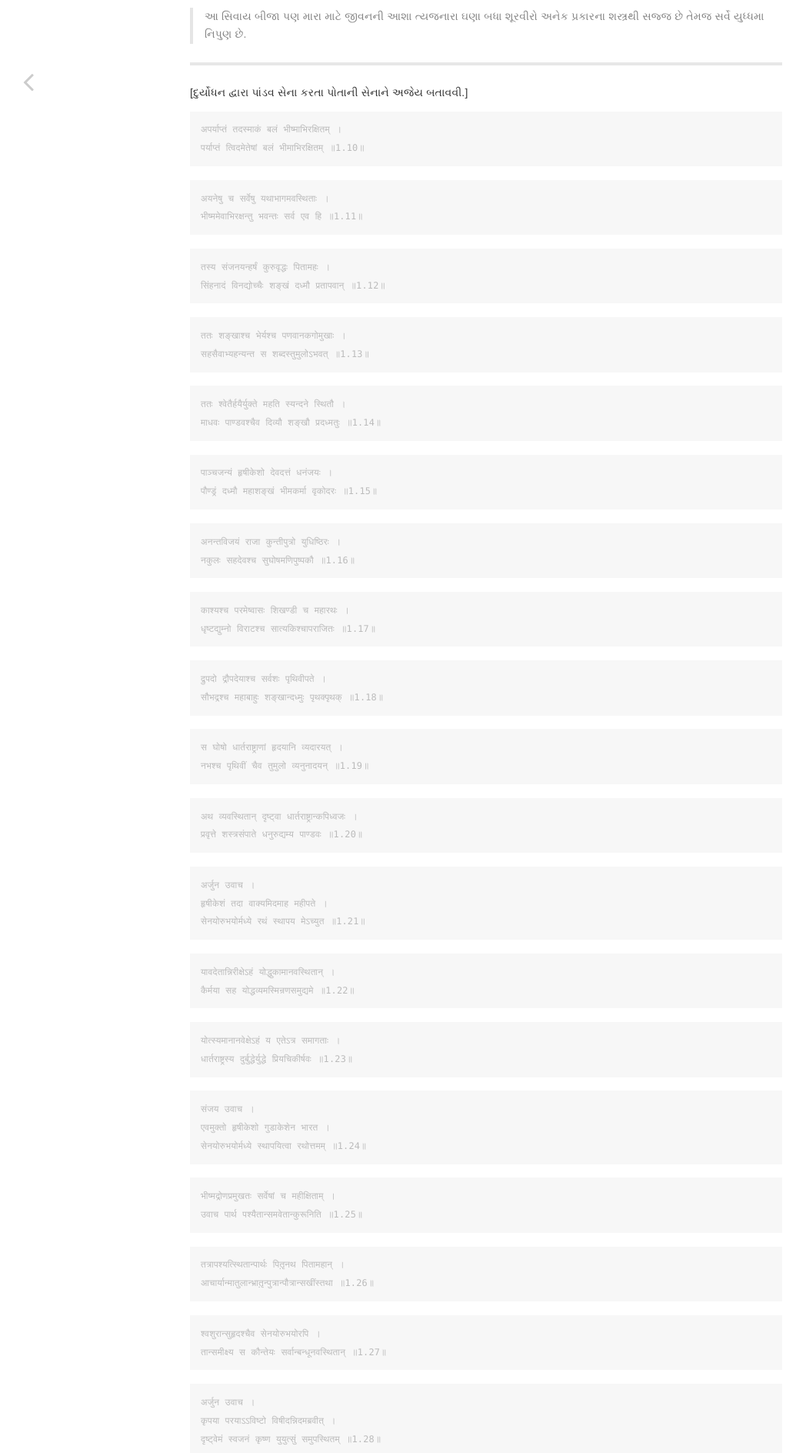
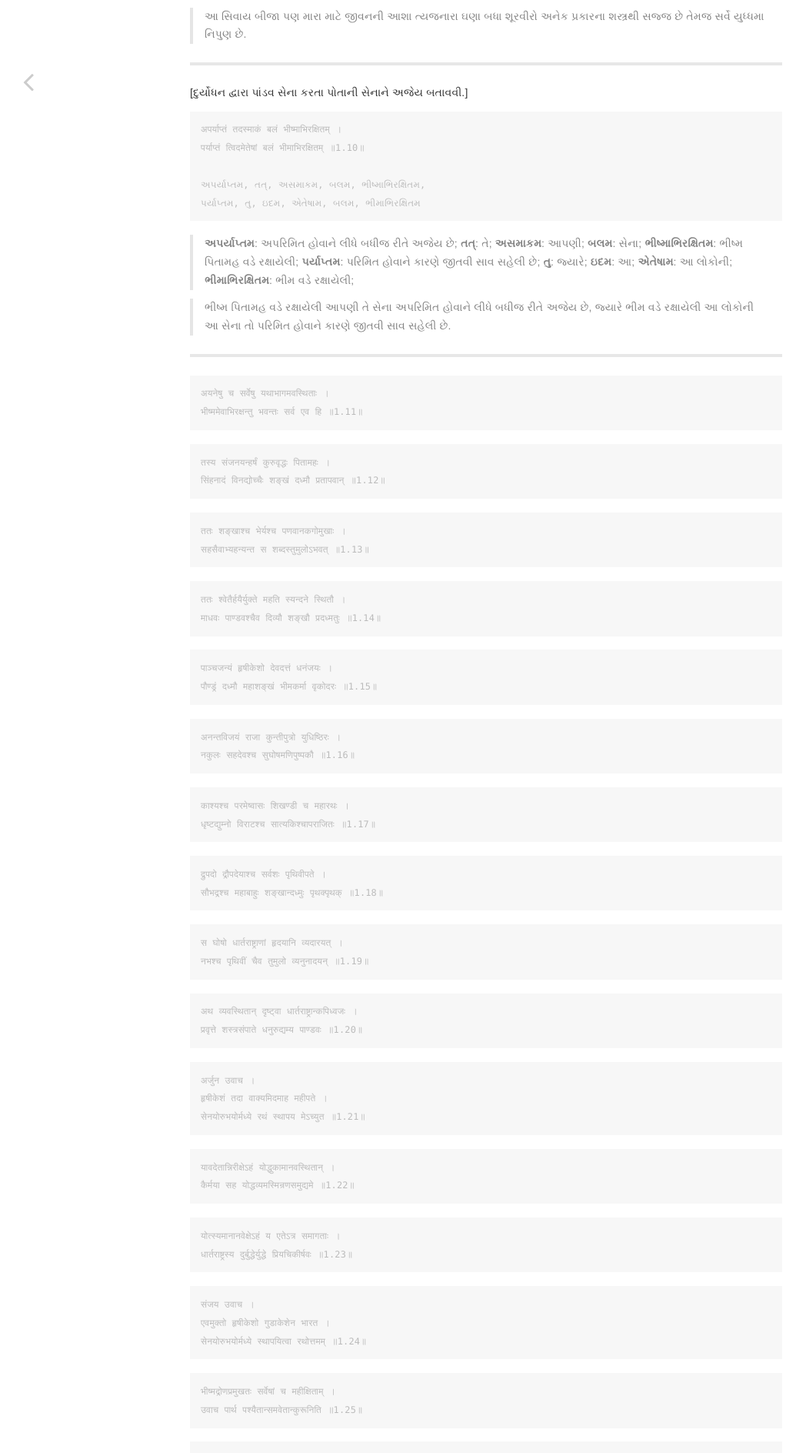
Before and after one commit to bhaveshpp/gita, a Jekyll site: the page built from _adhyay/adhyay1.md, in a window 1280 px wide. Shown: the part 2444-4332 px from the top of the page at 77% size, without its empty margins (8-1056 px from the left). Built offline with Jekyll 4.4.1, drawn with Linux system fonts in a browser that asks for light colours; some of the changed text lies outside the part shown.

Commit message:
1.10 with pronounce and translations

````diff
--- a/_adhyay/adhyay1.md
+++ b/_adhyay/adhyay1.md
@@ -102,9 +102,7 @@ permalink: adhyay/1
 अन्ये च बहवः शूरा मदर्थे त्यक्तजीविताः ।
 नानाशस्त्रप्रहरणाः सर्वे युद्धविशारदाः ॥1.9॥
 ```
-
 (આ સિવાય)
-
 > **अन्ये**: બીજા; **च**: પણ; **बहवः**: ઘણા બધા; **शूरा**: શૂરવીરો; **मदर्थे**: મારા માટે;  **त्यक्तजीविताः**: જીવનની આશા ત્યજનારા;  **नानाशस्त्रप्रहरणाः**: અનેક પ્રકારના શસ્ત્રથી સજ્જ; **सर्वे**: (તેમજ) સર્વે; **युद्धविशारदाः**: યુધ્ધમા નિપુણ;
 
 > આ સિવાય બીજા પણ મારા માટે જીવનની આશા ત્યજનારા ઘણા બધા શૂરવીરો અનેક પ્રકારના શસ્ત્રથી સજ્જ છે તેમજ સર્વે યુધ્ધમા નિપુણ છે.
@@ -116,8 +114,16 @@ permalink: adhyay/1
 ```
 अपर्याप्तं तदस्माकं बलं भीष्माभिरक्षितम् ।
 पर्याप्तं त्विदमेतेषां बलं भीमाभिरक्षितम् ॥1.10॥
+
+અપર્યાપ્તમ, તત્, અસમાકમ, બલમ, ભીષ્માભિરક્ષિતમ,
+પર્યાપ્તમ, તુ, ઇદમ, એતેષામ, બલમ, ભીમાભિરક્ષિતમ
 ```
->
+
+> **અપર્યાપ્તમ**: અપરિમિત હોવાને લીધે બધીજ રીતે અજેય છે; **તત્**: તે; **અસમાકમ**: આપણી; **બલમ**: સેના; **ભીષ્માભિરક્ષિતમ**: ભીષ્મ પિતામહ વડે રક્ષાયેલી; **પર્યાપ્તમ**: પરિમિત હોવાને કારણે જીતવી સાવ સહેલી છે; **તુ**: જ્યારે; **ઇદમ**: આ; **એતેષામ**: આ લોકોની; **ભીમાભિરક્ષિતમ**: ભીમ વડે રક્ષાયેલી;
+
+> ભીષ્મ પિતામહ વડે રક્ષાયેલી આપણી તે સેના અપરિમિત હોવાને લીધે બધીજ રીતે અજેય છે, જ્યારે ભીમ વડે રક્ષાયેલી આ લોકોની આ સેના તો પરિમિત હોવાને કારણે જીતવી સાવ સહેલી છે.
+
+----------
 
 ```
 अयनेषु च सर्वेषु यथाभागमवस्थिताः ।
````
